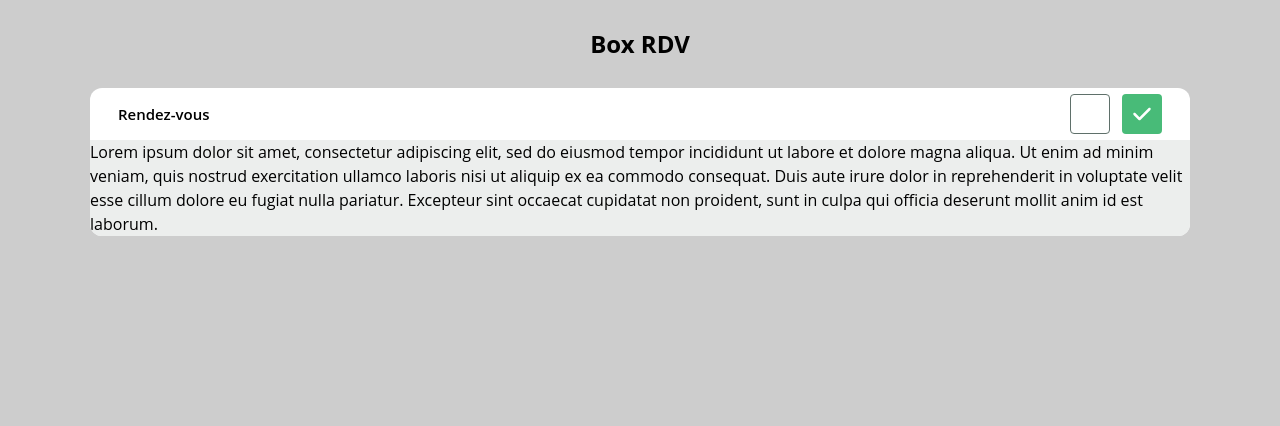
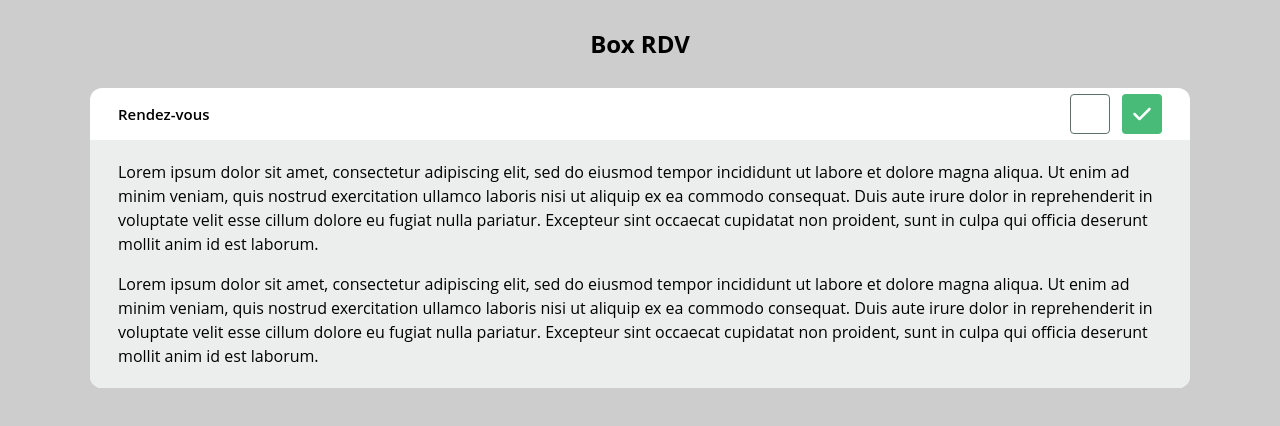
Before and after one commit to OksanaPopovichenko/Box-RDV, a React (Create React App) app: page / in a window 1280 px wide. Shown: the top 426 px of the page. Built offline with nearby package versions, Linux system fonts and the light colour scheme.

Commit message:
:building_construction: Changed the folders structure

```diff
--- /dev/null
+++ b/src/components/atoms/index.tsx
@@ -0,0 +1,3 @@
+import Button from "./Button/Button";
+
+export { Button };
--- /dev/null
+++ b/src/components/molecules/index.tsx
@@ -0,0 +1,4 @@
+import ButtonGroup from "./ButtonGroup/ButtonGroup";
+import Card from "./Card/Card";
+
+export { ButtonGroup, Card };
--- a/src/components/ui/index.tsx
+++ /dev/null
@@ -1,5 +0,0 @@
-import Card from "./Card/Card";
-import Button from "./Button/Button";
-import ButtonGroup from "./ButtonGroup/ButtonGroup";
-
-export { Card, Button, ButtonGroup };
--- a/src/pages/Homepage/App.tsx
+++ b/src/pages/Homepage/App.tsx
@@ -1,7 +1,8 @@
 import React from "react";
 import { FontAwesomeIcon } from "@fortawesome/react-fontawesome";
 import { faArrowLeft, faCheck } from "@fortawesome/free-solid-svg-icons";
-import { Card, Button, ButtonGroup } from "../../components/ui";
+import { Button } from "../../components/atoms";
+import { Card, ButtonGroup } from "../../components/molecules";
 
 function App(): JSX.Element {
   return (
@@ -38,14 +39,25 @@
           ),
         }}
       >
+        <div className="py-5 px-7 flex flex-col gap-4">
           <div>
             Lorem ipsum dolor sit amet, consectetur adipiscing elit, sed do
-          eiusmod tempor incididunt ut labore et dolore magna aliqua. Ut enim ad
-          minim veniam, quis nostrud exercitation ullamco laboris nisi ut
+            eiusmod tempor incididunt ut labore et dolore magna aliqua. Ut enim
+            ad minim veniam, quis nostrud exercitation ullamco laboris nisi ut
             aliquip ex ea commodo consequat. Duis aute irure dolor in
             reprehenderit in voluptate velit esse cillum dolore eu fugiat nulla
             pariatur. Excepteur sint occaecat cupidatat non proident, sunt in
             culpa qui officia deserunt mollit anim id est laborum.
+          </div>
+          <div>
+            Lorem ipsum dolor sit amet, consectetur adipiscing elit, sed do
+            eiusmod tempor incididunt ut labore et dolore magna aliqua. Ut enim
+            ad minim veniam, quis nostrud exercitation ullamco laboris nisi ut
+            aliquip ex ea commodo consequat. Duis aute irure dolor in
+            reprehenderit in voluptate velit esse cillum dolore eu fugiat nulla
+            pariatur. Excepteur sint occaecat cupidatat non proident, sunt in
+            culpa qui officia deserunt mollit anim id est laborum.
+          </div>
         </div>
       </Card>
     </div>
```
Also changed, not shown: src/components/atoms/Button/Button.tsx (renamed from src/components/ui/Button/Button.tsx), src/components/molecules/ButtonGroup/ButtonGroup.tsx (renamed from src/components/ui/ButtonGroup/ButtonGroup.tsx), src/components/molecules/Card/Card.tsx (renamed from src/components/ui/Card/Card.tsx). Lines whose indentation alone changed are shown as unchanged.
